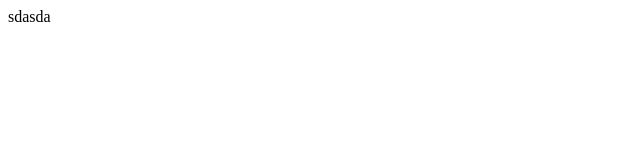
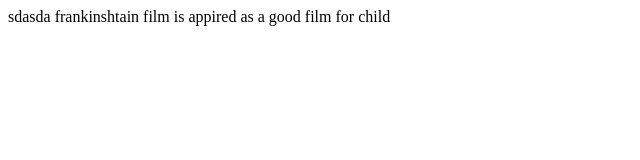
Before and after one commit to fatkhulla/site, a plain HTML site: page index.html in a window 1280 px wide. Shown: the whole page, without its empty margins (0-640 px from the left). Drawn offline with Linux system fonts and the light colour scheme.

Commit message:
master commit for frankinshtain

```diff
--- a/index.html
+++ b/index.html
@@ -1,5 +1,7 @@
 <html>
 <body>sdasda
 <plorem ipsum>
+
+frankinshtain film is appired as a good film for child
 </body>
 </html>
```
